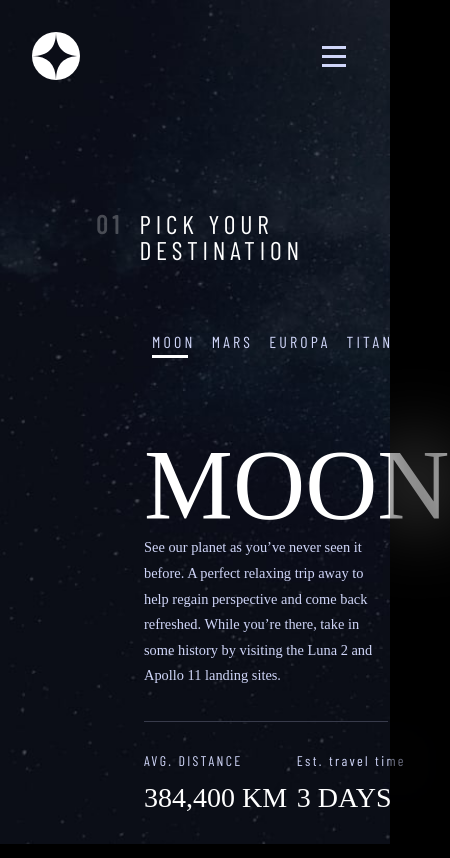
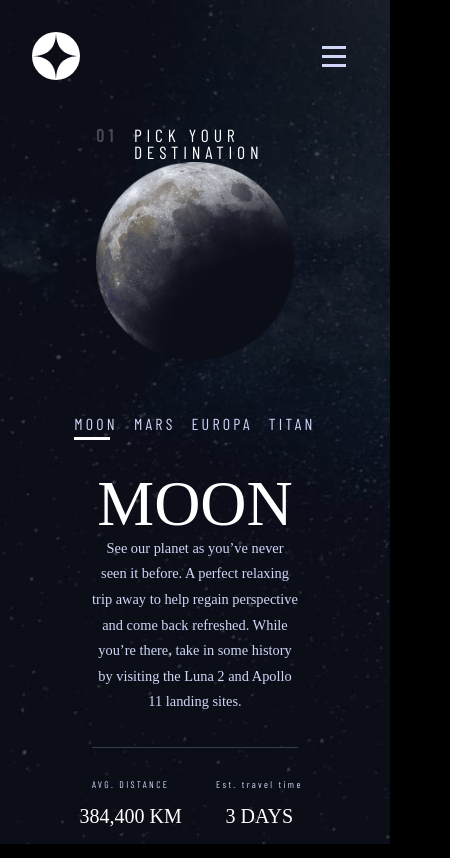
Before and after one commit to Ulysseassoo/Space-Tourism-Website, a React (Vite) app: page /destination in a window 390 px wide. Shown: the whole page, 450 px wide, since content can reach past the window. Built offline with nearby package versions, Linux system fonts and the light colour scheme; a web font is replaced by a local one.

Commit message:
Destination Tablet responsive done

```diff
--- a/src/Screens/Destination.jsx
+++ b/src/Screens/Destination.jsx
@@ -69,6 +69,9 @@ const Flex = styled.div`
 	padding: 0 6rem;
 	display: flex;
 	flex-direction: column;
+	@media screen and (max-width: 900px) {
+		height: 85%;
+	}
 `
 const TabName = styled.p`
 	padding: 0.5rem;
@@ -110,6 +113,10 @@ const Title = styled.h2`
 	letter-spacing: 0.3rem;
 	text-transform: uppercase;
 	color: var(--third-color);
+	@media screen and (max-width: 900px) {
+		font-size: 1.1rem;
+		margin: 0;
+	}
 `
 const Index = styled.p`
 	font-weight: bold;
@@ -121,6 +128,9 @@ const Content = styled.div`
 	align-items: center;
 	height: 100%;
 	gap: 3rem;
+	@media screen and (max-width: 900px) {
+		flex-direction: column;
+	}
 `
 const Image = styled.img`
 	object-fit: contain;
@@ -134,6 +144,9 @@ const Center = styled.div`
 	justify-content: center;
 	align-items: center;
 	height: 350px;
+	@media screen and (max-width: 900px) {
+		height: 30%;
+	}
 `
 const CenterColumn = styled.div`
 	flex: 1;
@@ -143,11 +156,22 @@ const CenterColumn = styled.div`
 	padding: 0 0 2rem 0;
 	gap: 2rem;
 	justify-content: space-between;
+	@media screen and (max-width: 900px) {
+		flex-direction: column;
+		align-items: center;
+	}
 `
 const Tabs = styled.div`
 	display: flex;
 `
-const Text = styled.div``
+const Text = styled.div`
+	@media screen and (max-width: 900px) {
+		display: flex;
+		flex-direction: column;
+		align-items: center;
+		text-align: center;
+	}
+`
 const Line = styled.span`
 	width: 80%;
 	display: block;
@@ -157,6 +181,9 @@ const Line = styled.span`
 `
 const Specifics = styled.div`
 	display: flex;
+	@media screen and (max-width: 900px) {
+		width: 100%;
+	}
 `
 const Box = styled.div`
 	flex: 1;
--- a/src/Theme/global.js
+++ b/src/Theme/global.js
@@ -97,6 +97,9 @@ export const H2 = styled.h2`
 	font-size: 6.25rem;
 	text-transform: uppercase;
 	color: var(--third-color);
+	@media screen and (max-width: 900px) {
+		font-size: 4rem;
+	}
 `
 
 export const H3 = styled.h3`
@@ -127,6 +130,9 @@ export const SubH1 = styled.p`
 	font-family: "Bellefair", serif;
 	font-size: 1.75rem;
 	color: var(--third-color);
+	@media screen and (max-width: 900px) {
+		font-size: 1.25rem;
+	}
 `
 
 export const SubH2 = styled.p`
@@ -134,6 +140,9 @@ export const SubH2 = styled.p`
 	font-size: 0.875rem;
 	letter-spacing: 2.35px;
 	color: var(--second-color);
+	@media screen and (max-width: 900px) {
+		font-size: 0.6rem;
+	}
 `
 
 export const NavbarText = styled.p`
```
